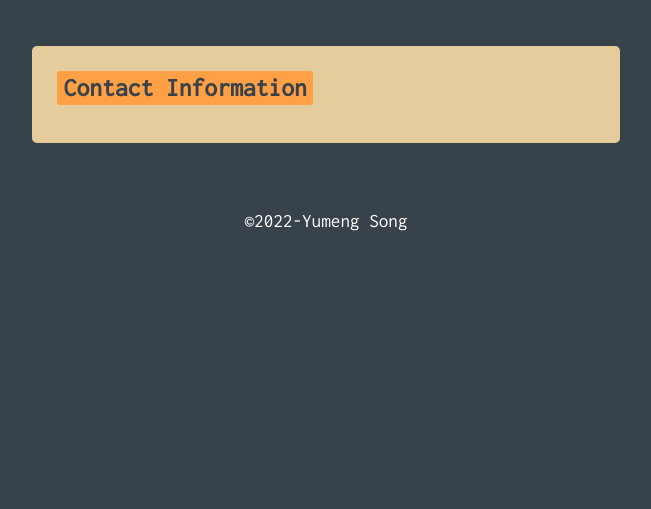
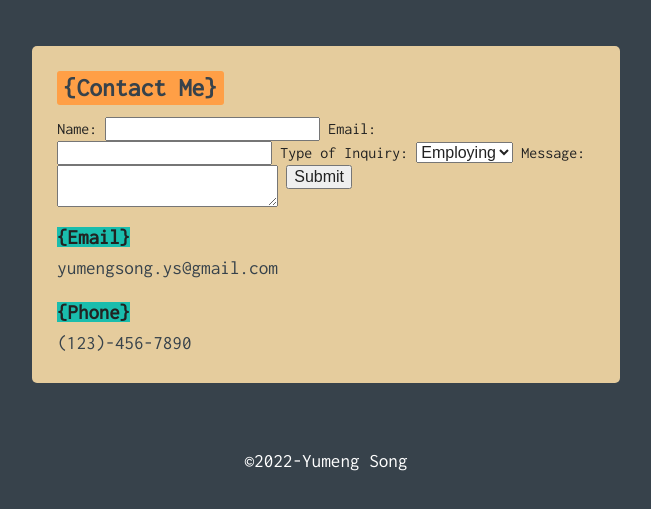
Before and after one commit to yumengsong95/YumengSong_Portfolio, a plain HTML site: page contact.html in a window 1280 px wide. Shown: the part 353-862 px from the top of the page, without its empty margins (314-965 px from the left). Before the commit the page ends 800 px from the top, so only its background shows below. Drawn offline with Linux system fonts and the light colour scheme.

Commit message:
Add files via upload

```diff
--- a/contact.html
+++ b/contact.html
@@ -23,7 +23,35 @@
         <a href="contact.html" class = "current_page">&#60;Contact&#62;</a>
     </nav>
 	<div class = "past_project">
-		<h3>Contact Information</h3>
+
+        <div class="contact"">
+
+            <div class="contact_form">
+                <h3>{Contact Me}</h3>
+                <form action="submit_demo.html">
+                    <label for="name">Name:</label>
+                    <input type="text" id="fname" name="fname" value="">
+                    <label for="email">Email:</label>
+                    <input type="email" id="email" name="email" value="">
+                    <label for="inquries">Type of Inquiry:</label>
+                    <select id="inquries" name="inquries">
+                        <option value="Employing">Employing</option>
+                        <option value="Freelance">Freelance</option>
+                        <option value="Others">Others</option>
+                    </select>
+                    <label for="message">Message:</label>
+                    <textarea id="message" name="message" value=""></textarea>
+                    <input class="submit" type="submit" value="Submit">
+                </form>
+            </div>
+            <div class="contact_info">
+                <h5>{Email}</h5>
+                <p>yumengsong.ys@gmail.com</p>
+                <h5>{Phone}</h5>
+                <p>(123)-456-7890</p>
+            </div>
+
+        </div>
 
 	</div>
 
```
Also changed, not shown: about.html (+1 -1 lines), submit_demo.html (added, +33 -0 lines).
